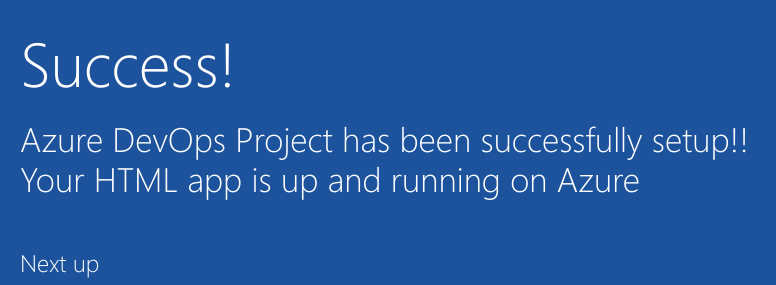
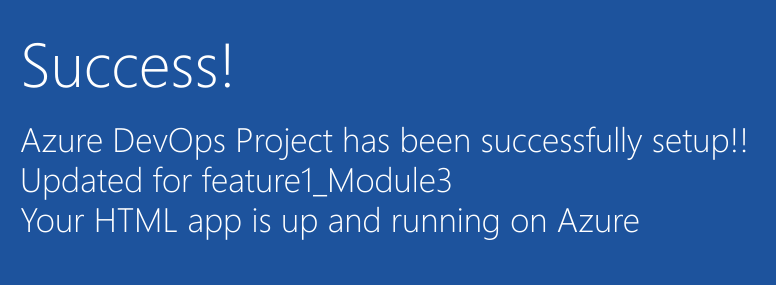
Before and after one commit to kapil051181/sample-proj, a plain HTML site: page index.html in a window 1280 px wide. Shown: the part 352-637 px from the top of the page, 205-981 px from the left. Drawn offline with Linux system fonts and the light colour scheme.

Commit message:
feature1_Module3 Changes

```diff
--- a/index.html
+++ b/index.html
@@ -19,7 +19,7 @@
         </div>
             <div class="content-body">
                 <div class="success-text">Success!</div>
-                <div class="description line-1"> Azure DevOps Project has been successfully setup!!</div>
+                <div class="description line-1"> Azure DevOps Project has been successfully setup!! Updated for feature1_Module3</div>
                 <div class="description line-2"> Your HTML app is up and running on Azure</div>
                 <div class="next-steps-container">
                     <div class="next-steps-header">Next up</div>
```
